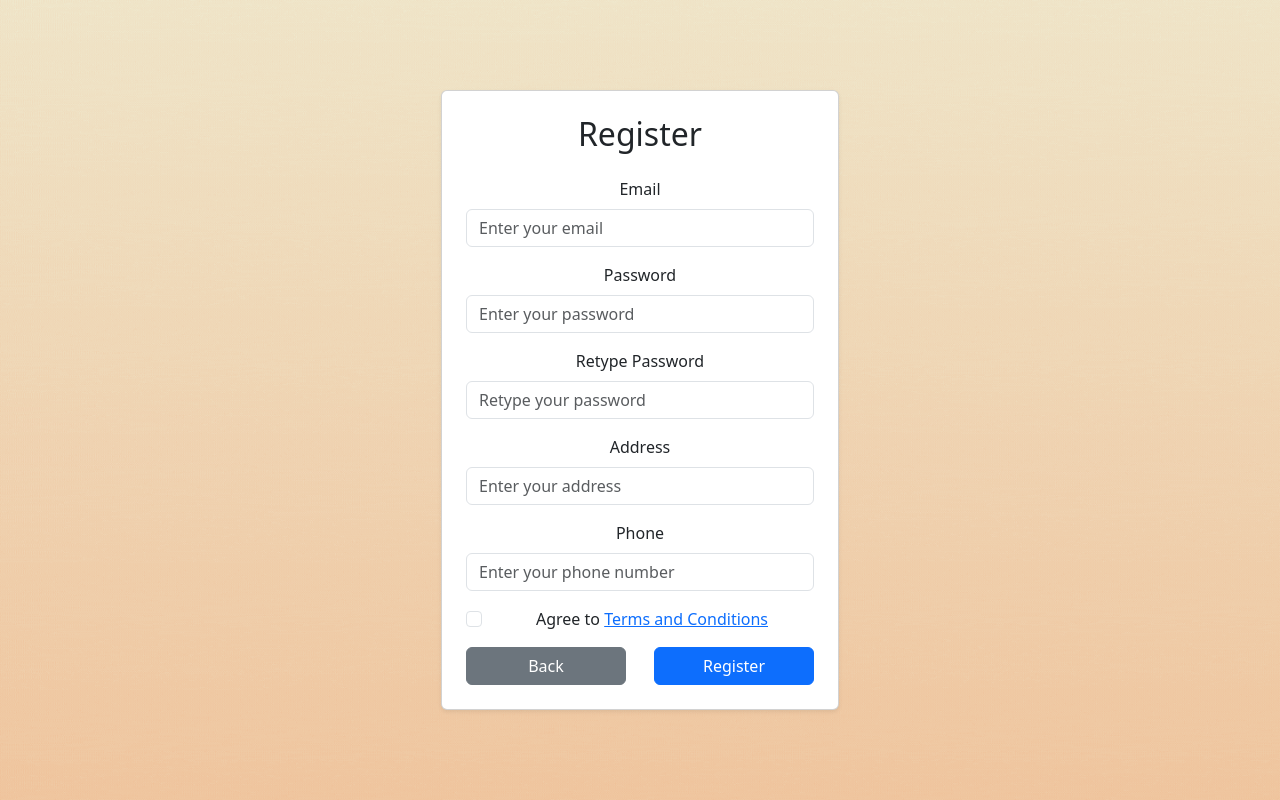
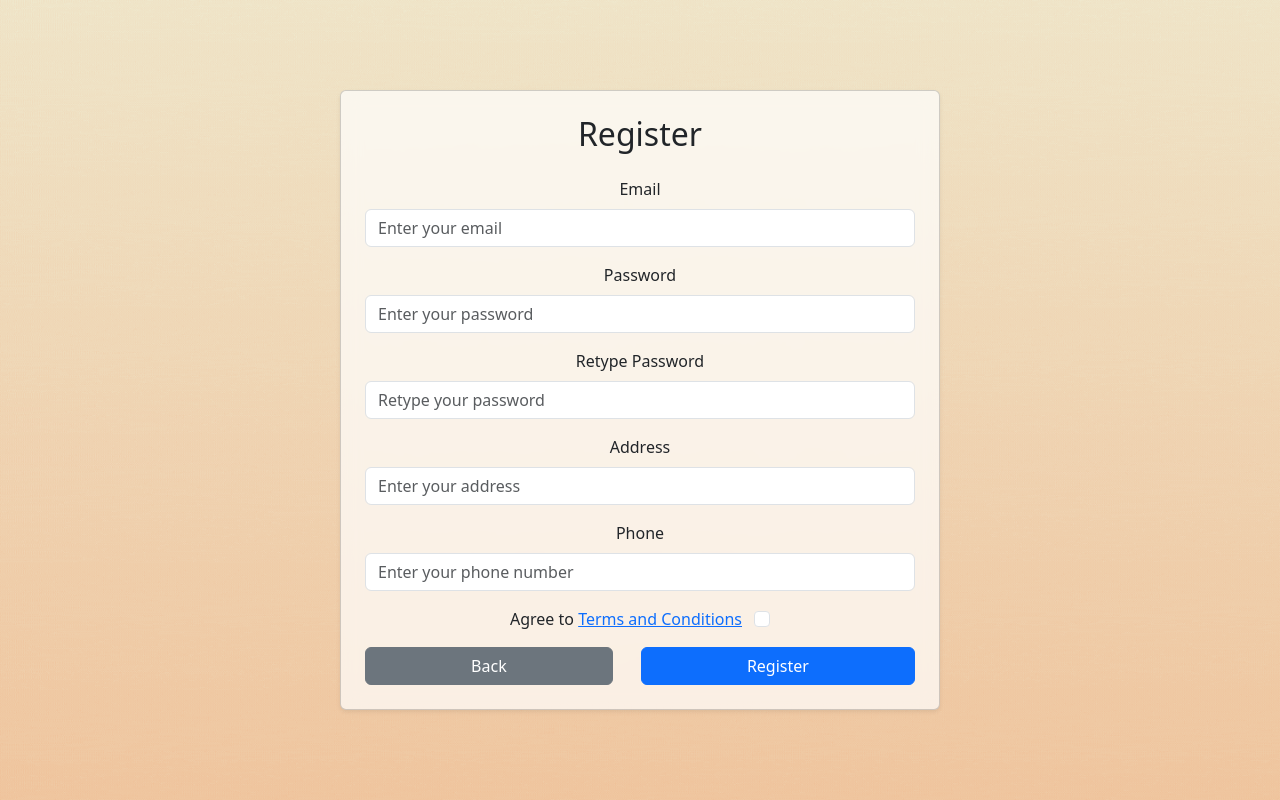
Before and after one commit to Lehti-A/calendrifyfront, a Vue app: page /register in a window 1280 px wide. Built offline with nearby package versions, Linux system fonts and the light colour scheme.

Commit message:
Sten Calendrify front Modal styles updated registerview Updated

```diff
--- a/src/assets/css/modal.css
+++ b/src/assets/css/modal.css
@@ -13,10 +13,12 @@
 
 /* Modal Container */
 .modal-container {
-    background-color: white;
+    background-color: rgba(255, 255, 255, 0.7); /* Same transparency as focus card */
+    backdrop-filter: blur(10px); /* Same blur effect as focus card */
     padding: 20px;
     border-radius: 8px;
-    box-shadow: 0 4px 6px rgba(0, 0, 0, 0.2);
+    border: 1px solid rgba(255, 255, 255, 0.8);
+    box-shadow: 0 4px 6px rgba(0, 0, 0, 0.1);
     max-width: 500px;
     width: 100%;
 }
@@ -39,7 +41,9 @@
 .modal-footer {
     display: flex;
     justify-content: flex-end;
-}.gif-background {
+}
+
+.gif-background {
     position: fixed;
     top: 0;
     left: 0;
@@ -63,6 +67,7 @@ img {
     text-align: center;
     padding-top: 25px;
 }
+
 .cursor-pointer {
     cursor: pointer;
 }
--- a/src/assets/css/register.css
+++ b/src/assets/css/register.css
@@ -25,10 +25,18 @@
 
 
 .card {
-    max-width: 1200px;
+    max-width: 600px; /* Increased from 400px (inline) but not as wide as 1200px */
     margin: auto;
     padding: 20px;
     border-radius: 8px;
+    box-shadow: 0 4px 6px rgba(0, 0, 0, 0.1);
+}
+
+/* Semi-transparent card styling to match the focus card in PersonalDayView */
+.semi-transparent-card {
+    background-color: rgba(255, 255, 255, 0.7) !important; /* Semi-transparent background */
+    backdrop-filter: blur(10px); /* Blur effect for background */
+    border: 1px solid rgba(255, 255, 255, 0.8);
     box-shadow: 0 4px 6px rgba(0, 0, 0, 0.1);
 }
 
@@ -39,6 +47,29 @@
 
 .form-check-label a:hover {
     text-decoration: none;
+}
+
+.form-check {
+    display: inline-flex !important;
+    align-items: center !important;
+    justify-content: center !important;
+    width: 100% !important;
+    margin: 0 !important;
+    padding: 0 !important;
+}
+
+/* Put the label first, then the checkbox */
+.form-check-label {
+    order: 1 !important;
+    margin: 0 !important;
+    padding: 0 !important;
+}
+
+.form-check-input {
+    order: 2 !important;
+    margin: 0 !important;
+    margin-left: 12px !important; /* Small gap between text and checkbox */
+    padding: 0 !important;
 }
 
 
--- a/src/views/RegisterView.vue
+++ b/src/views/RegisterView.vue
@@ -1,15 +1,8 @@
 <template>
-
   <div>
-
-  <div class="background-image">
-    <img :src="backgroundImage" alt="Background Image" />
-  </div>
-
     <div class="registration-container d-flex justify-content-center align-items-center vh-100">
-    <div class="card p-4 rounded shadow-sm" style="max-width: 400px; background-color: white;">
+      <div class="card p-4 rounded shadow-sm semi-transparent-card" style="min-width: 600px;">
         <h2 class="text-center mb-4">Register</h2>
-
 
         <form>
           <div class="mb-3">
@@ -23,7 +16,6 @@
             />
           </div>
 
-
           <div class="mb-3">
             <label for="password" class="form-label">Password</label>
             <input
@@ -34,7 +26,6 @@
                 required
             />
           </div>
-
 
           <div class="mb-3">
             <label for="retypePassword" class="form-label">Retype Password</label>
@@ -47,7 +38,6 @@
             />
           </div>
 
-
           <div class="mb-3">
             <label for="address" class="form-label">Address</label>
             <input
@@ -58,7 +48,6 @@
                 required
             />
           </div>
-
 
           <div class="mb-3">
             <label for="phone" class="form-label">Phone</label>
@@ -100,7 +89,7 @@ export default {
   data() {
     return {
       backgroundImage: require('@/assets/calendrifynew.gif'),
-      passwordRetype:'',
+      passwordRetype: '',
       errorMessage: '',
       newUser: {
         email: '',
@@ -112,8 +101,8 @@ export default {
     };
   },
   methods: {
-    addNewUser(){
-      if(this.passwordNoMatch()){
+    addNewUser() {
+      if (this.passwordNoMatch()) {
         this.errorMessage = "Paroolid ei kattu"
       } else {
         UserService.sendPostNewUserRequest(this.newUser)
@@ -126,20 +115,9 @@ export default {
     passwordNoMatch() {
       return this.passwordRetype !== this.newUser.password
     },
-
-
-
-
-
-
-
-
-
-    navigateBack(){
+    navigateBack() {
       this.$router.go(-1)
     }
-
-
   },
 }
 
```
Lines whose indentation alone changed are shown as unchanged.
